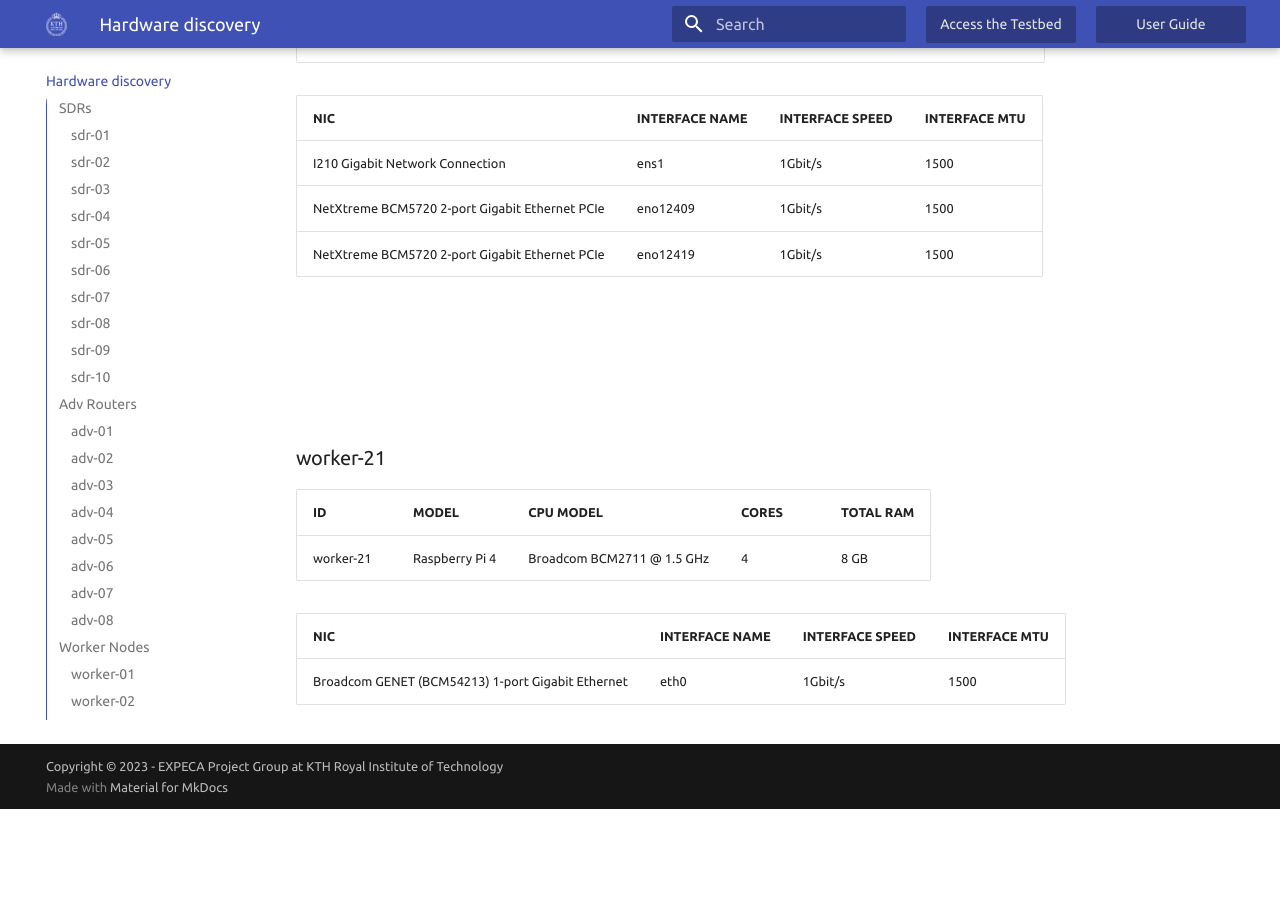
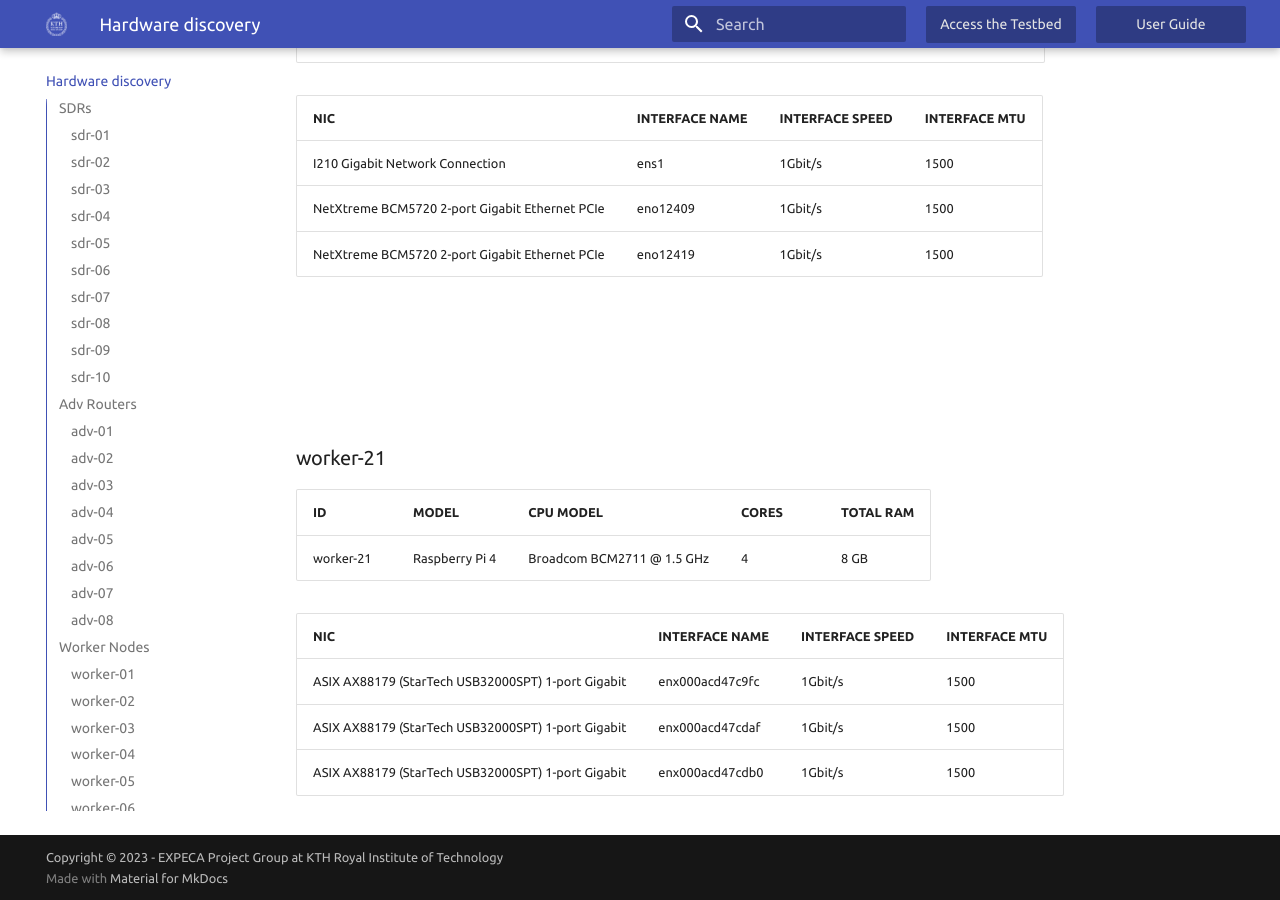
Before and after one commit to KTH-EXPECA/kth-expeca.github.io, an MkDocs documentation site: the page built from docs/inventory.md, in a window 1280 px wide and 900 px high, scrolled down 13998 px. Built offline with MkDocs 1.6.1 and Material for MkDocs 9.7.7, drawn with Linux system fonts in a browser that asks for light colours; before the commit the page ends 14807 px from its top, so only the background shows below that.

Commit message:
Update inventory.md

```diff
--- a/docs/inventory.md
+++ b/docs/inventory.md
@@ -395,6 +395,8 @@
 |---------|--------------|--------------------------|-----|---------|
 |worker-21|Raspberry Pi 4|Broadcom BCM2711 @ 1.5 GHz|4    |8 GB     |
 
-|NIC                                              |INTERFACE NAME|INTERFACE SPEED|INTERFACE MTU|
-|-------------------------------------------------|--------------|---------------|-------------|
-|Broadcom GENET (BCM54213) 1-port Gigabit Ethernet|eth0          |1Gbit/s        |1500         |
+|NIC                                               |INTERFACE NAME |INTERFACE SPEED|INTERFACE MTU|
+|--------------------------------------------------|---------------|---------------|-------------|
+|ASIX AX88179 (StarTech USB32000SPT) 1-port Gigabit|enx000acd47c9fc|1Gbit/s        |1500         |
+|ASIX AX88179 (StarTech USB32000SPT) 1-port Gigabit|enx000acd47cdaf|1Gbit/s        |1500         |
+|ASIX AX88179 (StarTech USB32000SPT) 1-port Gigabit|enx000acd47cdb0|1Gbit/s        |1500         |
```
